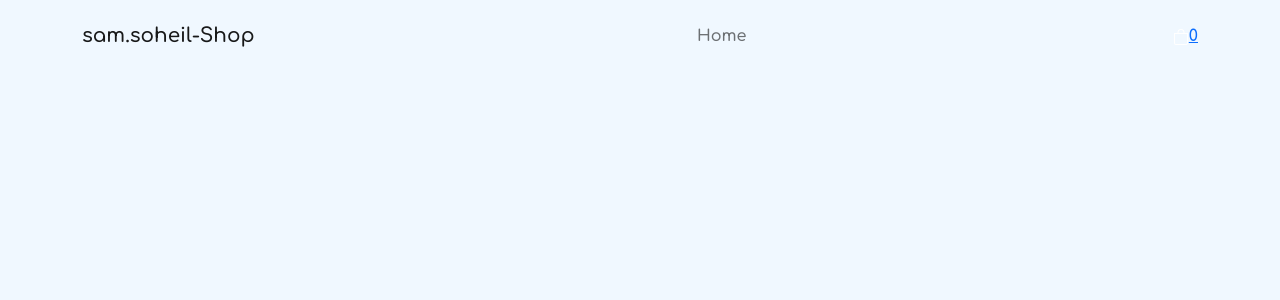
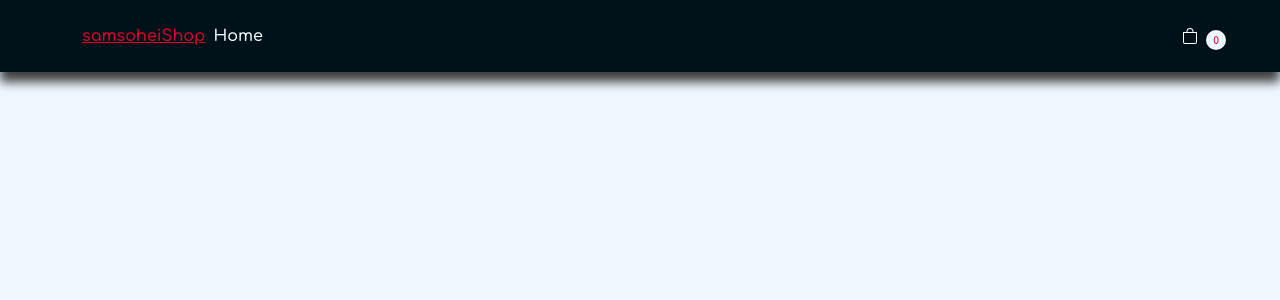
Before and after one commit to ssoheily/context-TEst, a React (Create React App) app: page / in a window 1280 px wide. Shown: the top 300 px of the page. Built offline with nearby package versions, Linux system fonts and the light colour scheme.

Commit message:
add css to Navbar.ss

```diff
--- a/src/Component/Navbar/Navbar.css
+++ b/src/Component/Navbar/Navbar.css
@@ -0,0 +1,37 @@
+.navbar {
+    background-color: var(--dark);
+    box-shadow: 0 10px 10px rgba(0, 0, 0, 0.75);
+}
+
+#navbar-brand {
+    color: var( --main-red);
+    transition: 0.4s;
+}
+
+.nav-item .nav-link {
+    color: var(--main-white);
+}
+
+.bag {
+    position: relative;
+    display: flex;
+}
+
+.bag span{
+    position: absolute;
+    top: 0;
+    right: 0;
+    transform: translate(140%,2px);/* rotate */
+    width: 20px;
+    height: 20px;
+    background-color: var(--main-white);
+    color: var(--main-red);
+    border-radius: 100% ;
+    display: flex;
+    justify-content: center;
+    align-items: center ;
+    font-size: 10px;
+
+
+}
+/* ddsfd */
--- a/src/Component/Navbar/Navbar.js
+++ b/src/Component/Navbar/Navbar.js
@@ -5,12 +5,12 @@ export default function Navbar() {
   return (
     <nav className="navbar navbar-expand-sm  py-3 d-flex">
       <div className="container">
-        <a href="#" className="navbar-brand">
-          sam.soheil-Shop
+        <a href="#" id="navbar-brand" >
+          samsoheiShop
         </a>
-        <ul className="navbar-nav me-auto-me-3">
+        <ul className="navbar-nav me-auto me-3">
           <li className="nav-item">
-            <a href="#  " className="nav-link">
+            <a href="#" className="nav-link">
                 Home
             </a>
           </li>
@@ -25,3 +25,5 @@ export default function Navbar() {
     </nav>
   );
 }
+
+/*  */
```
